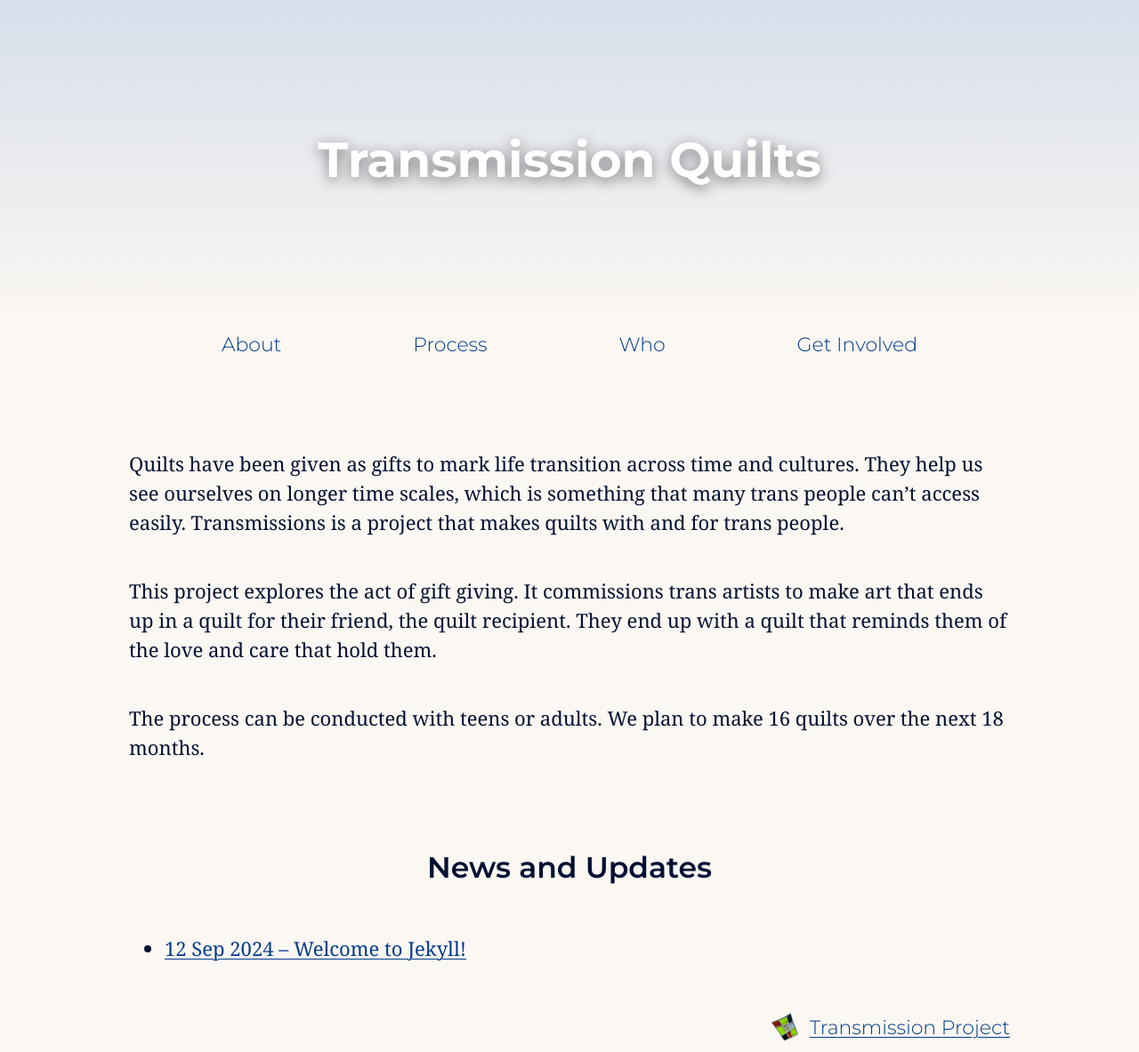
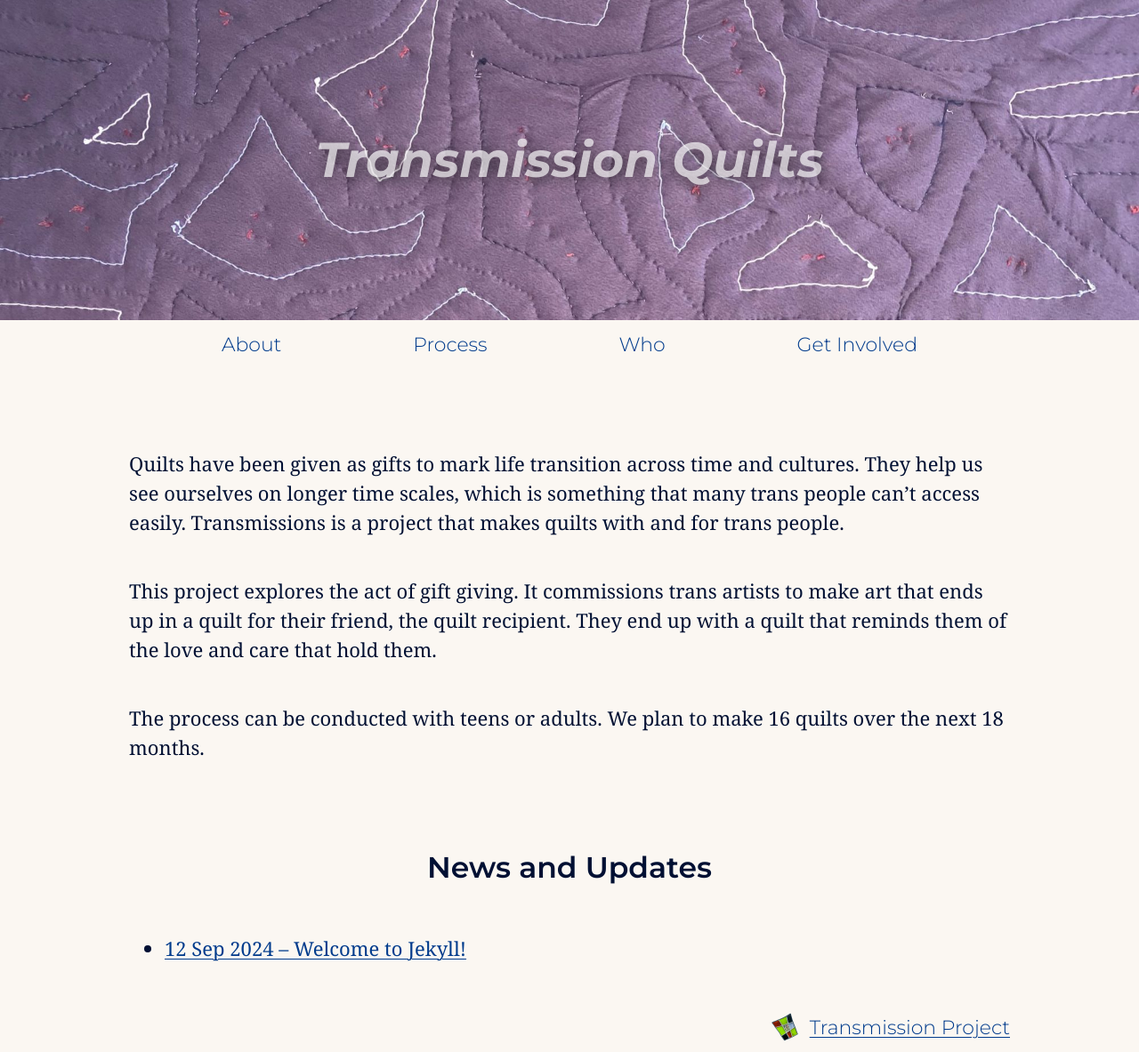
Before and after one commit to danieldickison/transmission-site, a Jekyll site: the page built from index.markdown, in a window 1280 px wide. Shown: the whole page at 89% size. Built offline with Jekyll 4.4.1, drawn with Linux system fonts in a browser that asks for light colours; our own code applies the rules of GitHub Pages for plain Markdown files.

Commit message:
Add header image

```diff
--- a/_sass/base.scss
+++ b/_sass/base.scss
@@ -35,6 +35,7 @@ h1 {
   font-family: Montserrat, sans-serif;
   font-weight: 700;
   font-size: 2.5em;
+  font-style: italic;
 }
 
 h2,
@@ -65,7 +66,7 @@ a:visited {
 
 header {
   background-color: var(--color-header-bg);
-  background-image: linear-gradient(180deg, var(--color-header-bg), var(--color-html-bg));
+  background-image: url($baseurl + "/assets/images/header.jpeg");
   background-size: cover;
   background-position: center;
 
--- a/_sass/colors.scss
+++ b/_sass/colors.scss
@@ -1,8 +1,8 @@
 :root {
   --color-link: #003b8c;
   --color-visited: var(--color-link);
-  --color-header-fg: #ffffff;
-  --color-header-bg: #d7dfeb;
+  --color-header-fg: #ffffffaa;
+  --color-header-bg: #836a88;
   --color-html-bg: #fbf7f2;
   --color-text-fg: #001033;
   --color-accent: var(--color-link);
--- a/assets/css/style.scss
+++ b/assets/css/style.scss
@@ -1,5 +1,6 @@
 ---
 ---
 
+$baseurl: "{{ site.baseurl }}";
 @import "base";
 @import "gallery";
```
Also changed, not shown: assets/images/header.jpeg (added).
